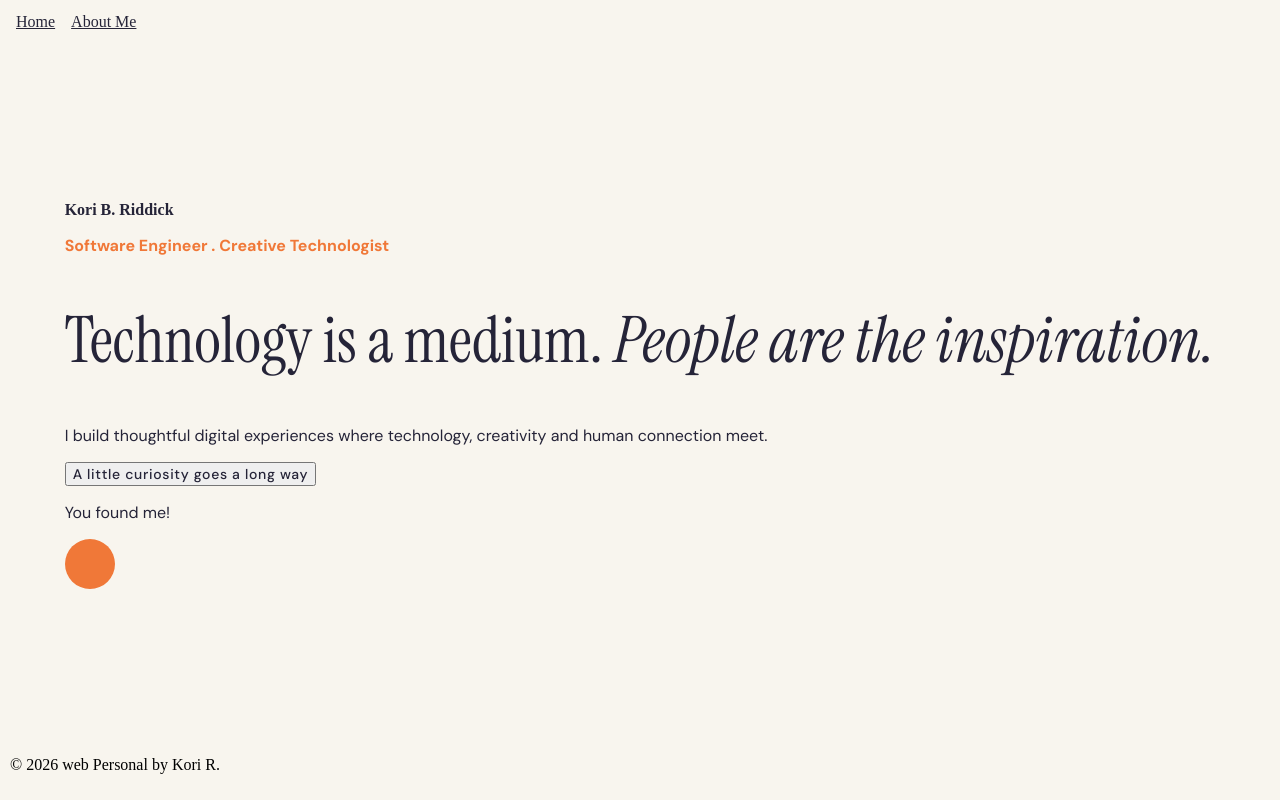
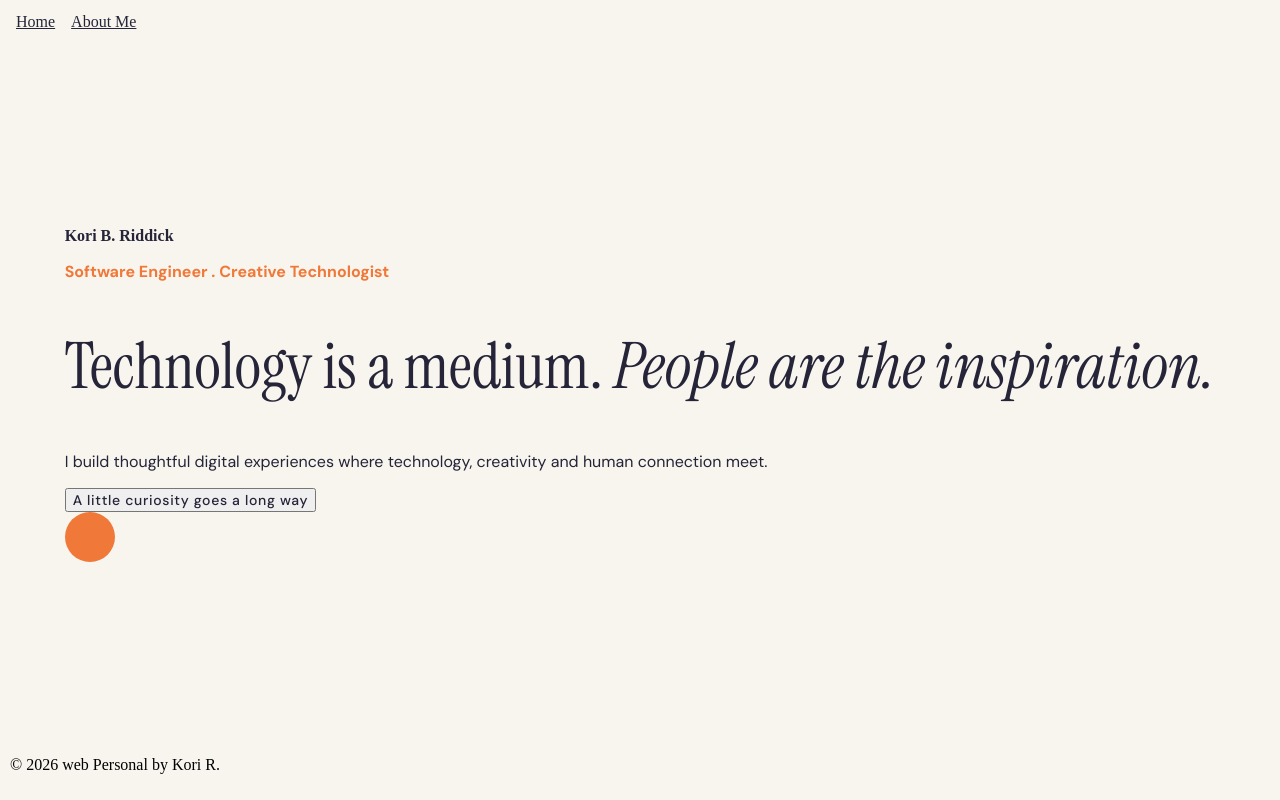
Before and after one commit to IvySwing/webpersonal, a React (Vite) app: page / in a window 1280 px wide. Both pictures are taken after a click on the button "A little curiosity goes a long way". Built offline with nearby package versions, Linux system fonts and the light colour scheme.

Commit message:
feat: reveal homepage surprise after bounce animation

```diff
--- a/src/App.css
+++ b/src/App.css
@@ -44,20 +44,36 @@ body{
     border-radius: 50%;
     background-color: #F07838;
     animation-name: bounce;
-    animation-duration: 1.5s;
+    animation-duration: 2s;
+    transform-origin: center bottom;
 }
 @keyframes bounce {
     0% {
-        transform: translateY(0px);
+        transform: translateY(-100px) scale(1, 1);
         animation-timing-function: ease-in
     }
 
-    40% {
-        transform: translateY(60px);
+    48% {
+        transform: translateY(-10px) scale(1, 1);
+    }
+
+    50% {
+        transform: translateY(0px) scale(1.2, 0.8);
         animation-timing-function: ease-out;
     }
-    65% {
-        transform: translateY(-30px);
+
+    70% {
+        transform: translateY(-50px);
+        animation-timing-function: ease-in;
+    }
+    85% {
+        transform: translateY(0px);
+        animation-timing-function: ease-out;
+    }
+
+    92% {
+        transform: translateY(-25px);
+        animation-timing-function: ease-in;
     }
 
     100% {
--- a/src/pages/Home.jsx
+++ b/src/pages/Home.jsx
@@ -2,8 +2,7 @@ import { useState } from "react";
 
 function Home() {
   const [isRevealed, setIsRevealed] = useState(false)
-
-
+  const [animated, setAnimated] = useState(false)
 
   return (
     <main className="content">
@@ -15,9 +14,21 @@ function Home() {
           <p className="title-block__description">
             I build thoughtful digital experiences where technology, creativity and human connection meet.
           </p>
-            <button className="title-block__invitation" onClick={() => setIsRevealed((prev) => !prev)}>A little curiosity goes a long way</button>
-            {isRevealed && <p className="title-block__description">You found me!</p>}
-            {isRevealed && <div className="surprise__object" aria-hidden='true'></div>}
+            <button className="title-block__invitation"
+            onClick={
+              () => {
+                setIsRevealed((prev) => !prev)
+                setAnimated(false)
+            }}
+            >
+              A little curiosity goes a long way
+            </button>
+            {animated && <p className="title-block__description">You found me!</p>}
+            {isRevealed &&
+              <div className="surprise__object"
+              onAnimationEnd={() => setAnimated(true)}
+              aria-hidden='true'>
+              </div>}
         </div>
       </div>
     </main>
```
